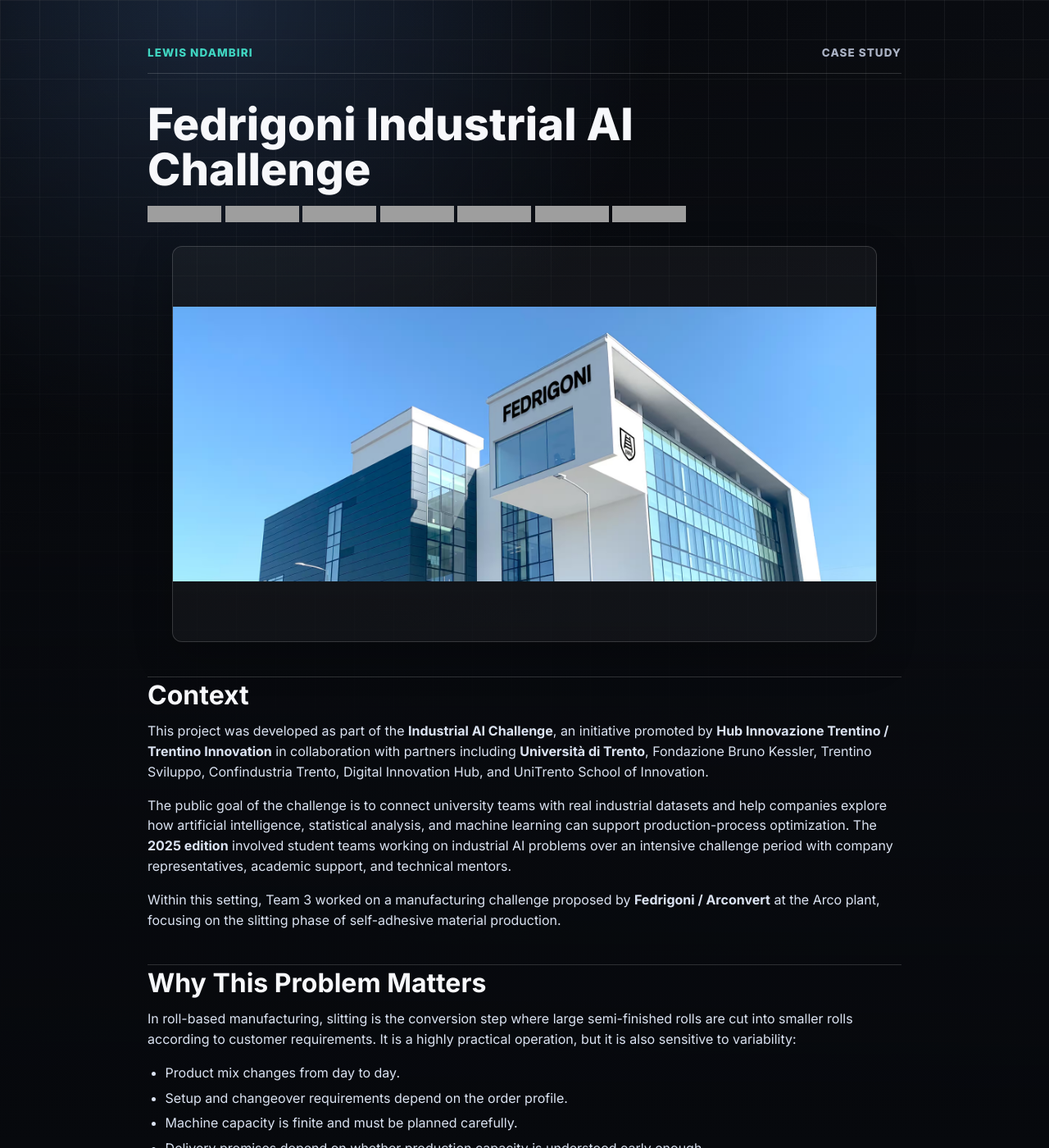
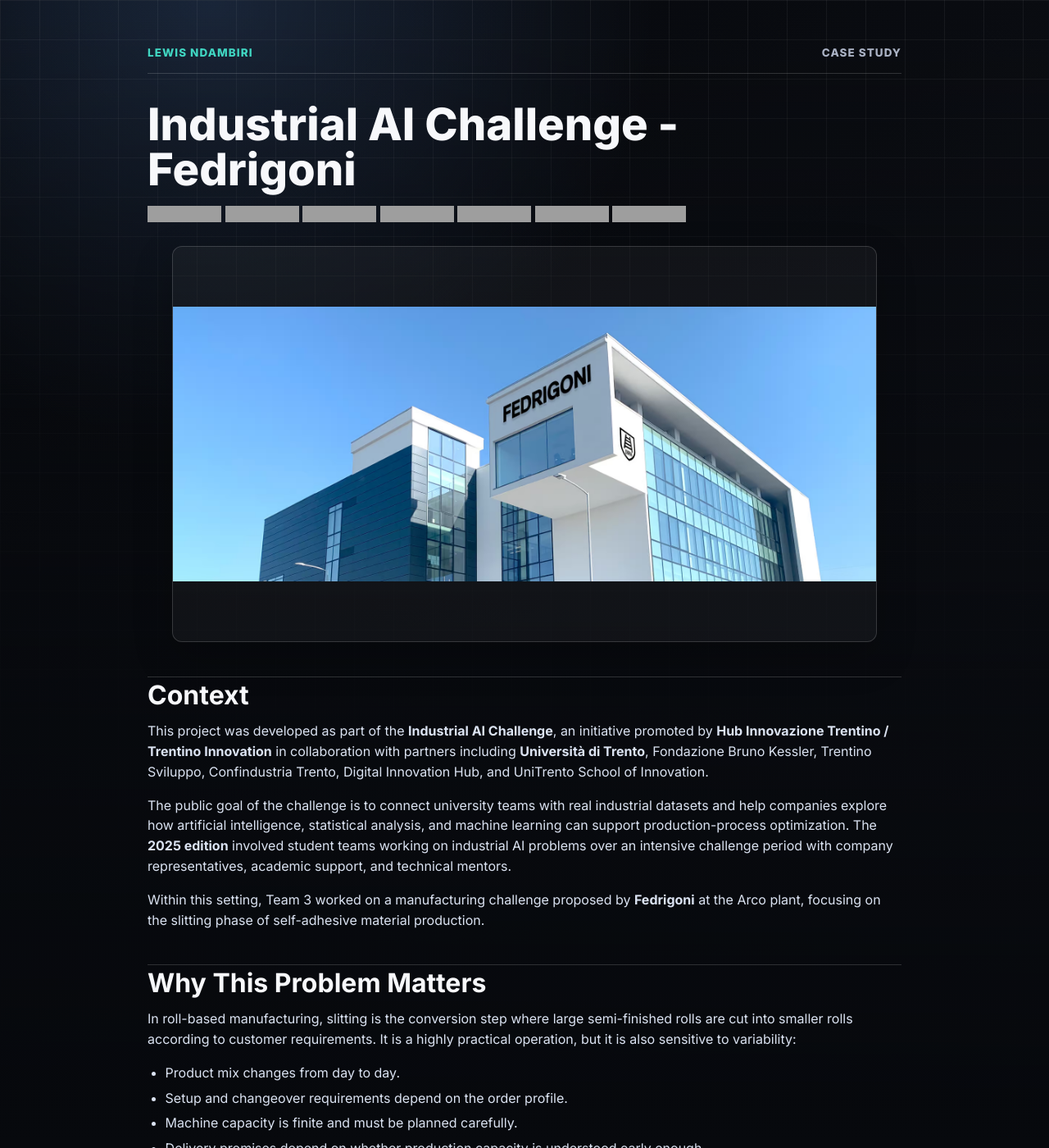
Before and after one commit to lewisndambiri/lewisndambiri.github.io, a Jekyll site: the page built from projects/Industrial-AI-Challenge/index.md, in a window 1280 px wide and 1400 px high. Shown: the whole window at 82% size. Built offline with Jekyll 4.4.1, drawn with Linux system fonts in a browser that asks for light colours; grey boxes are pictures that could not be loaded.

Commit message:
Update index.md

```diff
--- a/projects/Industrial-AI-Challenge/index.md
+++ b/projects/Industrial-AI-Challenge/index.md
@@ -3,7 +3,7 @@
 title: Fedrigoni Industrial AI Challenge | Lewis NDAMBIRI
 ---
 
-# Fedrigoni Industrial AI Challenge
+# Industrial AI Challenge - Fedrigoni
 
 ![Python](https://img.shields.io/badge/Python-3776AB?style=flat&logo=python&logoColor=white)
 ![Pandas](https://img.shields.io/badge/Pandas-150458?style=flat&logo=pandas&logoColor=white)
@@ -21,7 +21,7 @@
 
 The public goal of the challenge is to connect university teams with real industrial datasets and help companies explore how artificial intelligence, statistical analysis, and machine learning can support production-process optimization. The **2025 edition** involved student teams working on industrial AI problems over an intensive challenge period with company representatives, academic support, and technical mentors.
 
-Within this setting, Team 3 worked on a manufacturing challenge proposed by **Fedrigoni / Arconvert** at the Arco plant, focusing on the slitting phase of self-adhesive material production.
+Within this setting, Team 3 worked on a manufacturing challenge proposed by **Fedrigoni** at the Arco plant, focusing on the slitting phase of self-adhesive material production.
 
 ## Why This Problem Matters
 
```
